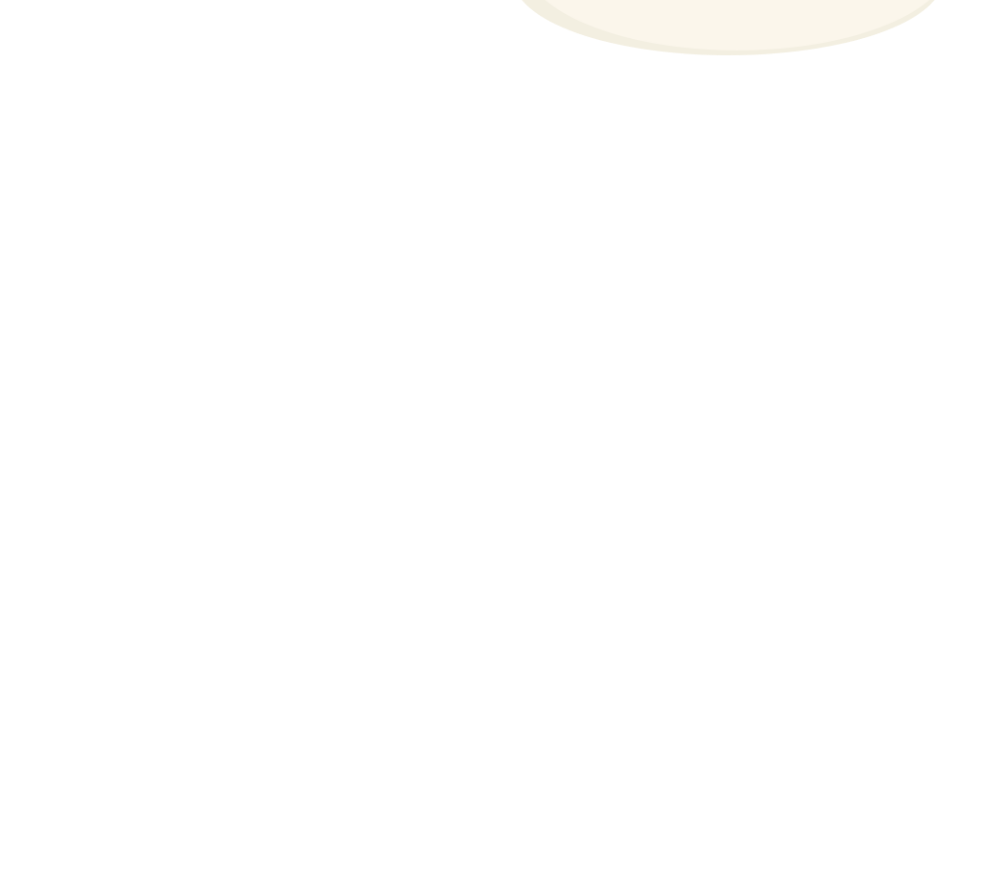
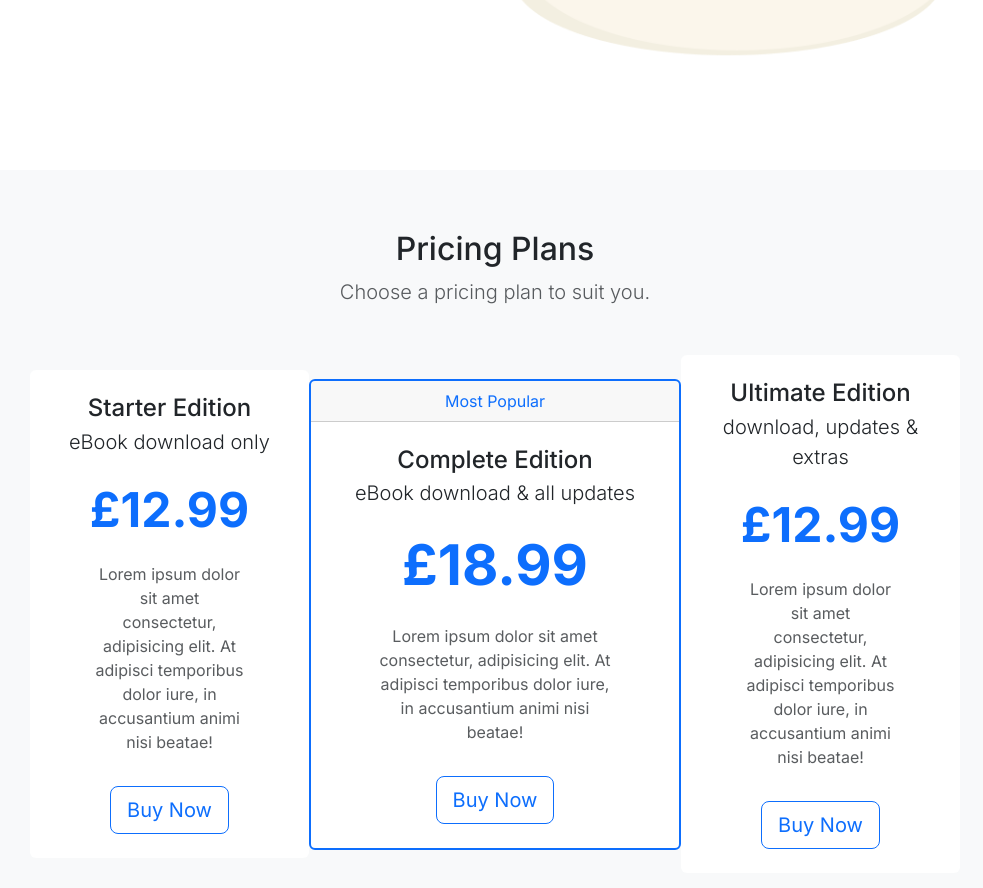
Before and after one commit to GlynWDavies-2022/Showcase, a plain HTML site: page index.html in a window 1280 px wide. Shown: the part 556-1444 px from the top of the page, without its empty margins (145-1128 px from the left). Before the commit the page ends 800 px from the top, so only its background shows below. Drawn offline with nearby package versions, Linux system fonts and the light colour scheme.

Commit message:
Added pricing plans section.

```diff
--- a/index.html
+++ b/index.html
@@ -71,6 +71,57 @@
             </div>
         </div>
     </section>
+    <!-- Pricing Plans -->
+    <section id="pricing" class="bg-light mt-5">
+        <div class="container-lg">
+            <div class="text-center">
+                <h2>Pricing Plans</h2>
+                <p class="lead text-muted">Choose a pricing plan to suit you.</p>
+            </div>
+            <!-- Starter Edition -->
+            <div class="row my-5 align-items-center justify-content-center g-0">
+                <div class="col-8 col-lg-4 col-xl-3">
+                    <div class="card border-0">
+                        <div class="card-body text-center py-4">
+                            <h4 class="card-title">Starter Edition</h4>
+                            <p class="lead card-subtitle">eBook download only</p>
+                            <p class="display-5 my-4 text-primary fw-bold">£12.99</p>
+                            <p class="card-text mx-5 text-muted d-none d-lg-block">Lorem ipsum dolor sit amet consectetur, adipisicing elit. At
+                                adipisci temporibus dolor iure, in accusantium animi nisi beatae!</p>
+                            <a href="#" class="btn btn-outline-primary btn-lg mt-3">Buy Now</a>
+                        </div>
+                    </div>
+                </div>
+                <!-- Complete Edition -->
+                <div class="col-9 col-lg-4">
+                    <div class="card border-primary border-2">
+                        <div class="card-header text-center text-primary">Most Popular</div>
+                        <div class="card-body text-center py-4">
+                            <h4 class="card-title">Complete Edition</h4>
+                            <p class="lead card-subtitle">eBook download & all updates</p>
+                            <p class="display-4 my-4 text-primary fw-bold">£18.99</p>
+                            <p class="card-text mx-5 text-muted d-none d-lg-block">Lorem ipsum dolor sit amet consectetur, adipisicing elit. At
+                                adipisci temporibus dolor iure, in accusantium animi nisi beatae!</p>
+                            <a href="#" class="btn btn-outline-primary btn-lg mt-3">Buy Now</a>
+                        </div>
+                    </div>
+                </div>
+                <!-- Ultimate Edition -->
+                <div class="col-8 col-lg-4 col-xl-3">
+                    <div class="card border-0">
+                        <div class="card-body text-center py-4">
+                            <h4 class="card-title">Ultimate Edition</h4>
+                            <p class="lead card-subtitle">download, updates & extras</p>
+                            <p class="display-5 my-4 text-primary fw-bold">£12.99</p>
+                            <p class="card-text mx-5 text-muted d-none d-lg-block">Lorem ipsum dolor sit amet consectetur, adipisicing elit. At
+                                adipisci temporibus dolor iure, in accusantium animi nisi beatae!</p>
+                            <a href="#" class="btn btn-outline-primary btn-lg mt-3">Buy Now</a>
+                        </div>
+                    </div>
+                </div>
+            </div>
+        </div>
+    </section>
     <script src="https://cdn.jsdelivr.net/npm/bootstrap@5.3.8/dist/js/bootstrap.bundle.min.js"
         integrity="sha384-FKyoEForCGlyvwx9Hj09JcYn3nv7wiPVlz7YYwJrWVcXK/BmnVDxM+D2scQbITxI" crossorigin="anonymous"></script>
 </body>
```
